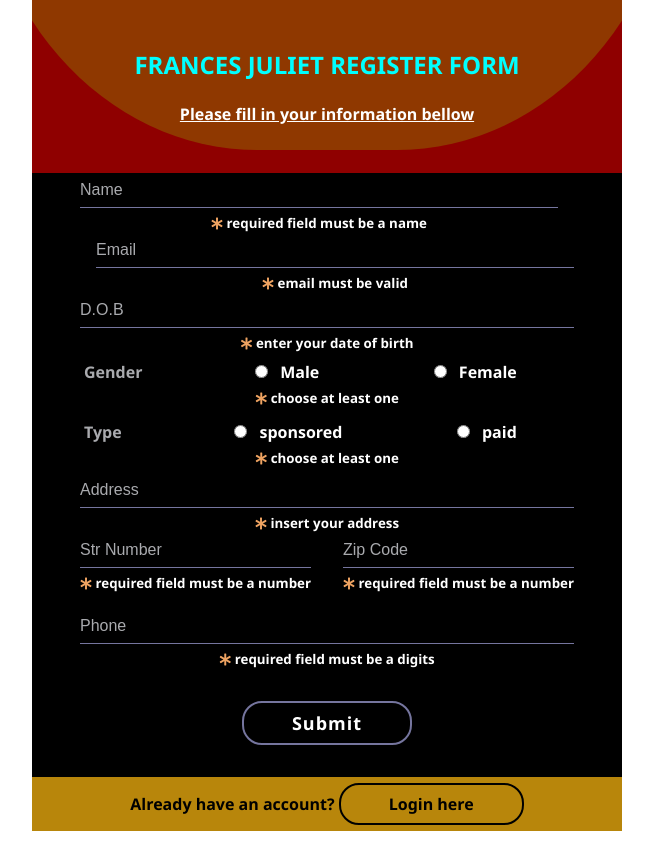
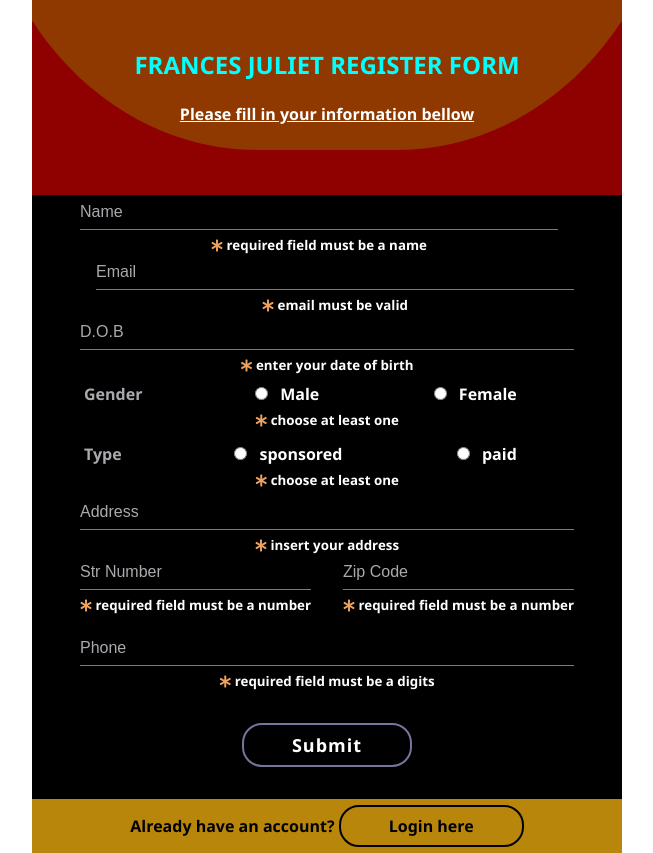
Before and after one commit to Samskido/juliet-file, a plain HTML site: page index.html in a window 1280 px wide. Shown: the whole page, without its empty margins (313-966 px from the left). Before the commit the page ends 831 px from the top, so only its background shows below. Drawn offline with Linux system fonts and the light colour scheme.

Commit message:
juliet file

```diff
--- a/index.html
+++ b/index.html
@@ -13,7 +13,7 @@
     <section class="section">
       <header>
         <h1>Frances Juliet Register Form</h1><br>
-        <h4>Please fill in your information bellow</h4>
+        <h4>Please fill in your information bellow</h4><br>
       </header>
       <main>
         <form>
```
